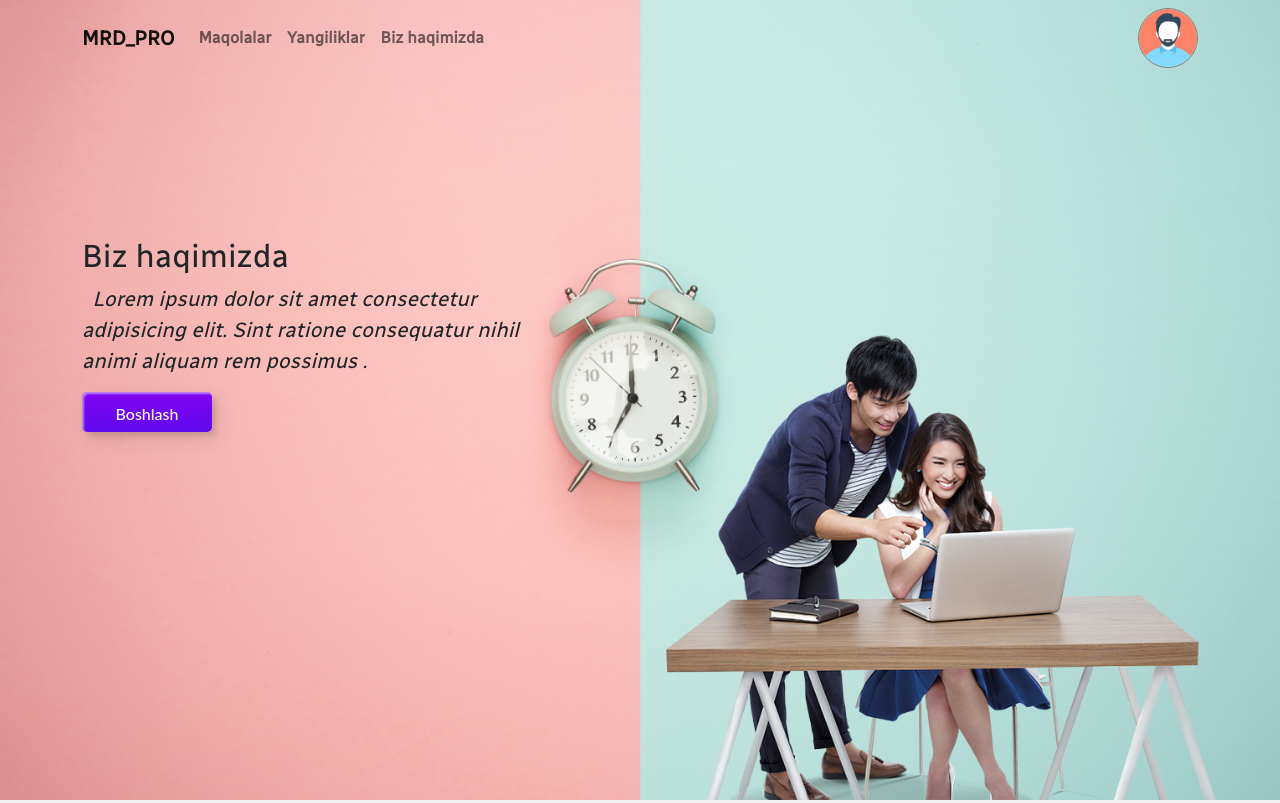
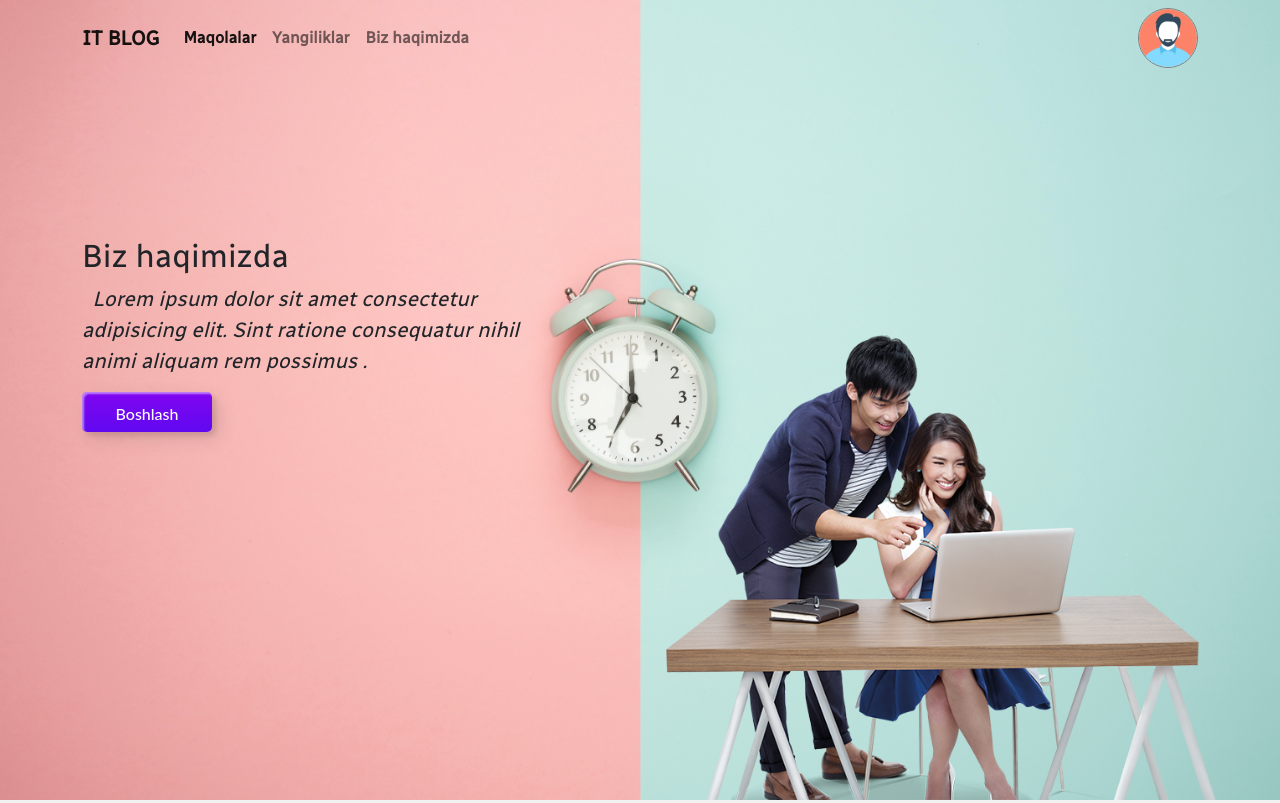
Before and after one commit to ydemr/it-blog, a plain HTML site: page index.html in a window 1280 px wide. Shown: the top 803 px of the page. Drawn offline with Linux system fonts and the light colour scheme; a web font is replaced by a local one.

Commit message:
navbar to'g'irlandi

```diff
--- a/index.html
+++ b/index.html
@@ -17,7 +17,7 @@
 
 <body>
   <header id="wrapper">
-    <nav class="navbar position-fixed navbar-expand-sm navbar-light ">
+    <!-- <nav class="navbar position-fixed navbar-expand-sm navbar-light ">
       <div class="container">
         <a class="navbar-brand" href="#wrapper">MRD_PRO</a>
         <button class="navbar-toggler" type="button" data-bs-toggle="collapse" data-bs-target="#mynavbar">
@@ -42,6 +42,33 @@
             </a>
           </div>
         </div>
+      </div>
+    </nav> -->
+    <nav class="navbar  position-fixed navbar-expand-lg navbar-light">
+      <div class="container">
+        <a class="navbar-brand" href="#">IT BLOG</a>
+        <button class="navbar-toggler" type="button" data-bs-toggle="collapse" data-bs-target="#navbarNav" aria-controls="navbarNav" aria-expanded="false" aria-label="Toggle navigation">
+          <span class="navbar-toggler-icon"></span>
+        </button>
+        <div class="collapse navbar-collapse" id="navbarNav">
+          <ul class="navbar-nav">
+            <li class="nav-item">
+              <a class="nav-link active" aria-current="page" href="#">Maqolalar</a>
+            </li>
+            <li class="nav-item">
+              <a class="nav-link" href="#">Yangiliklar</a>
+            </li>
+            <li class="nav-item">
+              <a class="nav-link" href="#">Biz haqimizda</a>
+            </li>
+          </ul>
+
+        </div>
+        <div class="float-end">
+            <a href="#" class="circle">
+              <img class="user" src="./images/user.png" alt="user">
+            </a>
+          </div>
       </div>
     </nav>
         <!-- end nav  -->
--- a/styles/style.css
+++ b/styles/style.css
@@ -126,9 +126,15 @@ nav.scrolled {
     inset 4px 4px 6px 0 rgba(0, 0, 0, .4);
 }
 
+#navbarNav{
+  width:100%;
+}
+.float-end{
+  width: 100%;
+  text-align: right;
+  display: inline-block;
 
-
-
+}
 
 #maqolalar{
   width: 100%;
@@ -309,6 +315,9 @@ footer .col i:hover{
 header{
   overflow: auto;
 }
+.user{
+  display: none;
+}
 .img-text{
   display: none;
 }
```
